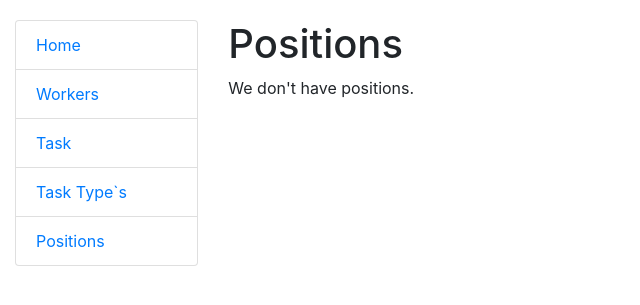
After one commit to Just-Kexit/it-company-task-manager, a Django app: template templates/task_manager/position_list.html in a window 1280 px wide. The commit adds this page. Shown: the top 305 px of the page, without its empty margins (0-640 px from the left). Run offline with Django 5.2, Linux system fonts and the light colour scheme; the template is opened without the code that fills it, so the values that code supplies are empty.

Commit message:
Add posiiton list view, template, url, and update sidebar link

```diff
--- a/task_manager/urls.py
+++ b/task_manager/urls.py
@@ -1,10 +1,12 @@
 from django.urls import path
 
+from .models import Position
 from .views import (
     index,
     WorkerListView,
     TaskListView,
     TaskTypeListView,
+    PositionListView,
 )
 
 urlpatterns = [
@@ -12,6 +14,7 @@ urlpatterns = [
     path("workers/", WorkerListView.as_view(), name="worker-list"),
     path("tasks/", TaskListView.as_view(), name="task-list"),
     path("task-types/", TaskTypeListView.as_view(), name="task-type-list"),
+    path("positions/", PositionListView.as_view(), name="position-list"),
 ]
 
 app_name = "task_manager"
--- a/task_manager/views.py
+++ b/task_manager/views.py
@@ -33,3 +33,7 @@ class TaskTypeListView(generic.ListView):
     model = TaskType
     template_name = "task_manager/task_type_list.html"
     context_object_name = "task_type_list"
+
+
+class PositionListView(generic.ListView):
+    model = Position
--- a/templates/includes/sidebar.html
+++ b/templates/includes/sidebar.html
@@ -3,5 +3,5 @@
   <li class="list-group-item"><a href="{% url 'task-manager:worker-list' %}">Workers</a></li>
   <li class="list-group-item"><a href="{% url 'task-manager:task-list' %}">Task</a></li>
   <li class="list-group-item"><a href="{% url 'task-manager:task-type-list' %}">Task Type`s</a></li>
-  <li class="list-group-item"><a href="#">Positions</a></li>
+  <li class="list-group-item"><a href="{% url 'task-manager:position-list' %}">Positions</a></li>
 </ul>
--- /dev/null
+++ b/templates/task_manager/position_list.html
@@ -0,0 +1,16 @@
+{% extends "base.html" %}
+
+{% block content %}
+    <h1>
+      Positions
+    </h1>
+    {% if position_list %}
+    <ul>
+      {% for position in position_list %}
+      <li>{{ position.name }}</li>
+      {% endfor %}
+    </ul>
+    {% else %}
+      <p>We don't have positions.</p>
+    {% endif %}
+{% endblock %}
```
